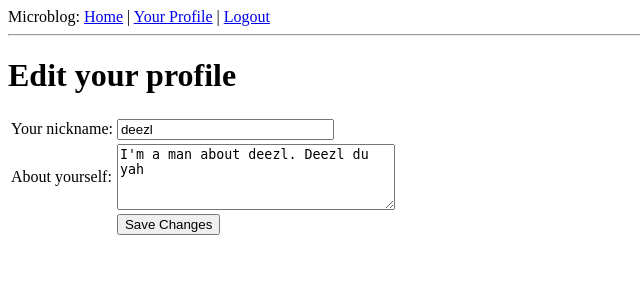
After one commit to aceokay/microblog, a Flask app: page /edit in a window 1280 px wide. The commit adds this page. Shown: the top 300 px of the page, without its empty margins (0-640 px from the left). Run offline with Flask 2, Linux system fonts and the light colour scheme; a user stored in the database is signed in; data comes from the database, SQL or seed files in the repository; both versions use the stored data as it was after the commit.

Commit message:
Add edit functionality for users

```diff
--- a/app/forms.py
+++ b/app/forms.py
@@ -1,7 +1,11 @@
 from flask.ext.wtf import Form
-from wtforms import StringField, BooleanField
-from wtforms.validators import DataRequired
+from wtforms import StringField, BooleanField, TextAreaField
+from wtforms.validators import DataRequired, Length
 
 class LoginForm(Form):
     openid = StringField('openid', validators=[DataRequired()])
     remember_me = BooleanField('remember_me', default=False)
+
+class EditForm(Form):
+    nickname = StringField('nickname', validators=[DataRequired()])
+    about_me = TextAreaField('about_me', validators=[Length(min=0, max=140)])
--- /dev/null
+++ b/app/templates/edit.html
@@ -0,0 +1,23 @@
+<!-- extend base layout -->
+{% extends "base.html" %}
+
+{% block content %}
+  <h1>Edit your profile</h1>
+  <form action="" method="post" name="edit">
+    {{ form.hidden_tag() }}
+    <table>
+      <tr>
+        <td>Your nickname:</td>
+        <td>{{ form.nickname(size=24) }}</td>
+      </tr>
+      <tr>
+        <td>About yourself:</td>
+        <td>{{ form.about_me(cols=32, rows=4) }}</td>
+      </tr>
+      <tr>
+        <td></td>
+        <td><input type="submit" value="Save Changes"></td>
+      </tr>
+    </table>
+  </form>
+{% endblock %}
--- a/app/templates/user.html
+++ b/app/templates/user.html
@@ -9,6 +9,7 @@
         <h1>User: {{user.nickname}}</h1>
           {% if user.about_me %}<p>{{ user.about_me }}</p>{% endif %}
           {% if user.last_seen %}<p><i>Last seen on: {{ user.last_seen }}</i></p>{% endif %}
+          {% if user.id == g.user.id %}<p><a href="{{ url_for('edit') }}">Edit</a></p>{% endif %}
       </td>
     </tr>
   </table>
--- a/app/views.py
+++ b/app/views.py
@@ -4,6 +4,7 @@ from app import app, db, lm, oid
 from .forms import LoginForm
 from .models import User
 from datetime import datetime
+from forms import LoginForm, EditForm
 
 @lm.user_loader
 def load_user(id):
@@ -89,3 +90,19 @@ def user(nickname):
     return render_template('user.html',
                            user=user,
                            posts=posts)
+
+@app.route('/edit', methods=['GET', 'POST'])
+@login_required
+def edit():
+    form = EditForm()
+    if form.validate_on_submit():
+        g.user.nickname = form.nickname.data
+        g.user.about_me = form.about_me.data
+        db.session.add(g.user)
+        db.session.commit()
+        flash('Your changes have been saved.')
+        return redirect(url_for('edit'))
+    else:
+        form.nickname.data = g.user.nickname
+        form.about_me.data = g.user.about_me
+    return render_template('edit.html', form=form)
```
Also changed, not shown: app.db, 2 other files.
